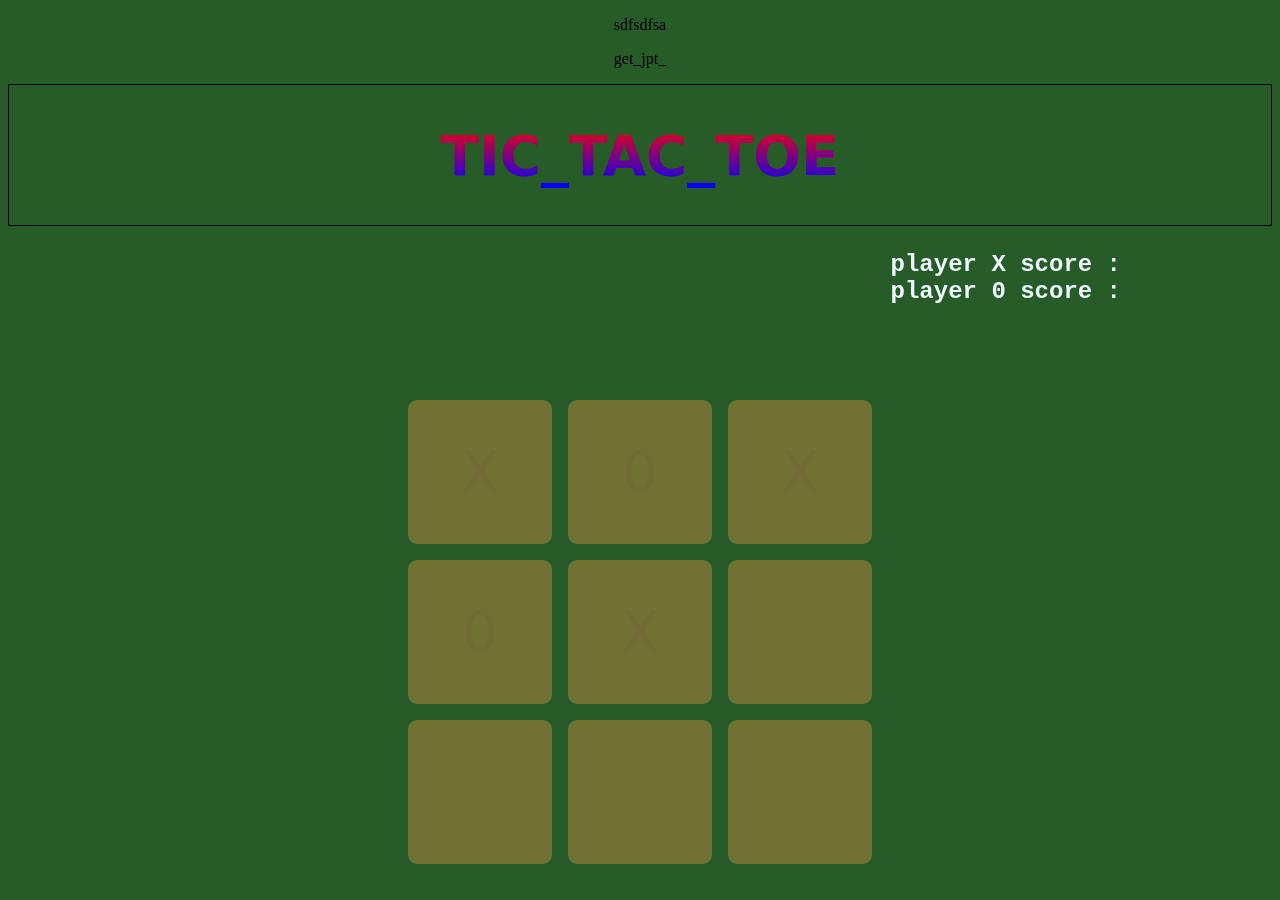
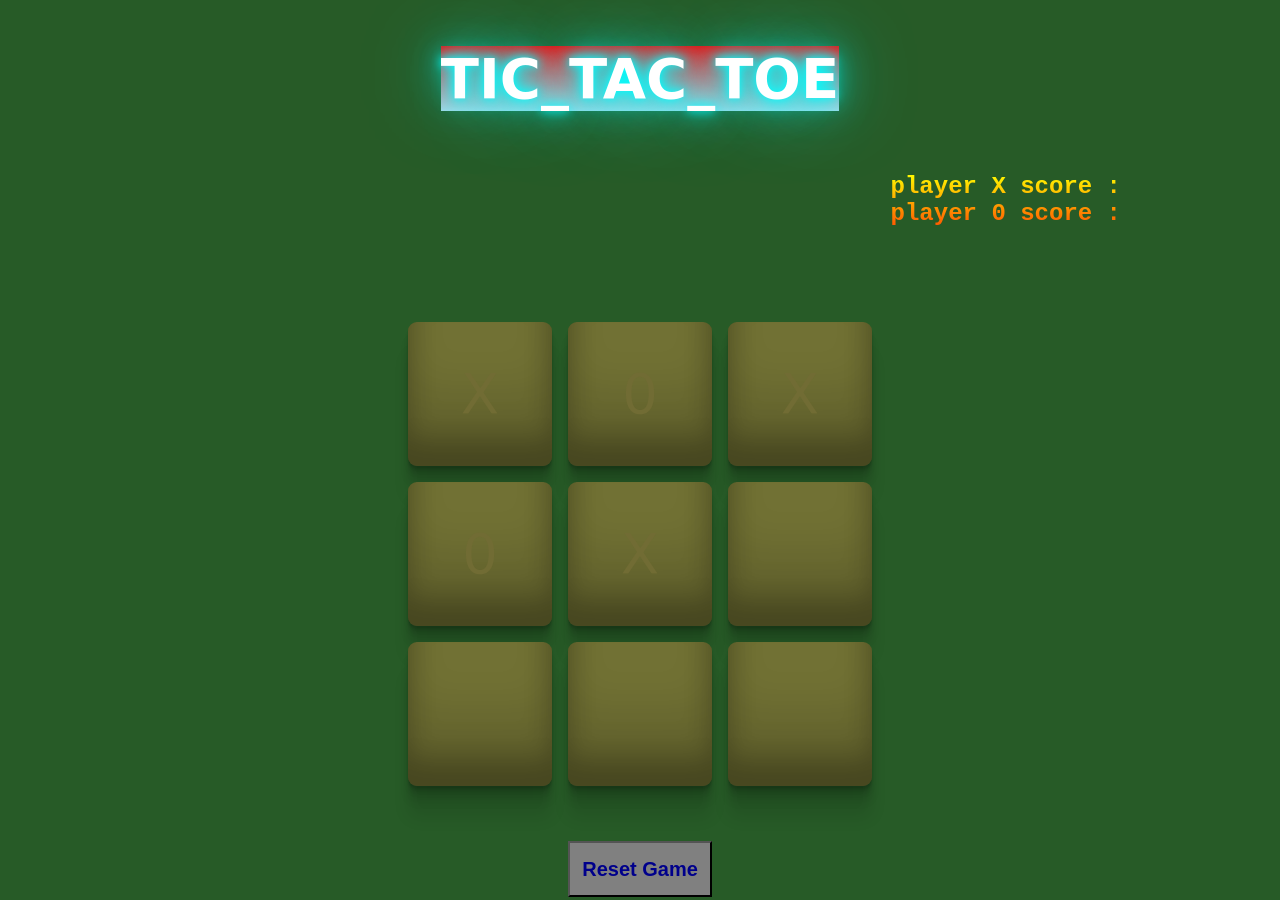
Before and after one commit to Nirpa332/A10-HTML-CSS-JS, a plain HTML site: page index.html in a window 1280 px wide. Shown: the top 900 px of the page. Drawn offline with Linux system fonts and the light colour scheme.

Commit message:
box-shadow added

```diff
--- a/index.html
+++ b/index.html
@@ -12,24 +12,28 @@
 
     }
     .tic_tac_toe{
-        border: solid black 1px;
         color: burlywood;
         display: flex;
         justify-content: center;
 
     }
     h1{
+        color: white;
+        text-shadow: 0px 0px 10px cyan,
+                    0px 0px 20px cyan,
+                    0px 0px 40px cyan,
+                    0px 0px 80px cyan;
         font-weight: bold;
         font-family: cursive;
         font-size: 7vh;
-        color: transparent;
-        background: linear-gradient(red,blue);
-        -webkit-background-clip: text;
+        color: solid;
+        background: linear-gradient(red,lightblue);
+
     }
 
     .container{
         display: flex;
-        justify-content: center;
+        justify-content:center;
         align-items: center;
         height: 70vh;
     }
@@ -56,6 +60,7 @@
         width: 60vh;
     }
     .box{
+        box-shadow: rgba(0, 0, 0, 0.17) 0px -23px 25px 0px inset, rgba(0, 0, 0, 0.15) 0px -36px 30px 0px inset, rgba(0, 0, 0, 0.1) 0px -79px 40px 0px inset, rgba(0, 0, 0, 0.06) 0px 2px 1px, rgba(0, 0, 0, 0.09) 0px 4px 2px, rgba(0, 0, 0, 0.09) 0px 8px 4px, rgba(0, 0, 0, 0.09) 0px 16px 8px, rgba(0, 0, 0, 0.09) 0px 32px 16px;
         border-radius: 9px;
         height: 18vh;
         width: 18vh;
@@ -94,6 +99,8 @@
         color: darkblue;
         font-weight: bold;
         font-size: 2.5vh;
+
+
        }
        button:hover{
         background-color: lightblue;
@@ -101,12 +108,16 @@
        .frame{
         margin-top: 7px;
        }
+       pre{
+        color:transparent;
+        background: linear-gradient(yellow,red);
+        -webkit-background-clip: text;
+
+       }
 
 </style>
 <body>
     <header>
-        <p>sdfsdfsa</p>
-        <p>get_jpt_</p>
         <div class="tic_tac_toe">
             <h1>TIC_TAC_TOE</h1>
         </div>
@@ -143,6 +154,7 @@
         <iframe width="700" height="415" src="https://www.youtube.com/embed/KK6X-x3dM7Y?si=4YIKFFecpZ4EuZCL" title="YouTube video player" frameborder="0" allow="accelerometer; autoplay; clipboard-write; encrypted-media; gyroscope; picture-in-picture; web-share" referrerpolicy="strict-origin-when-cross-origin" allowfullscreen>
 
         </iframe>
+
     </div>
 
 
```
